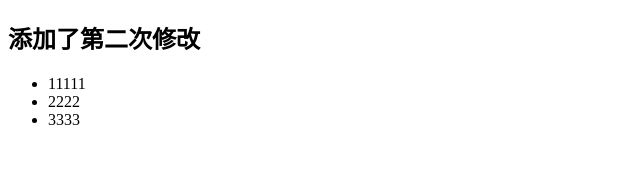
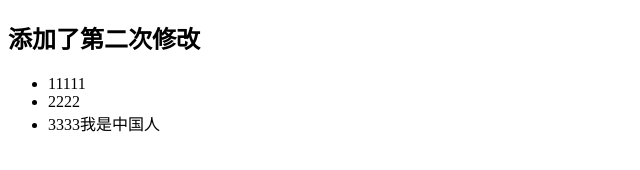
Before and after one commit to w3cteching/vuepro-1902A, a plain HTML site: page index.html in a window 1280 px wide. Shown: the whole page, without its empty margins (0-640 px from the left). Drawn offline with Linux system fonts and the light colour scheme.

Commit message:
修改index.html

```diff
--- a/index.html
+++ b/index.html
@@ -11,7 +11,7 @@
    <ul>
       <li>11111</li>
       <li>2222</li>
-      <li>3333</li>
+      <li>3333我是中国人</li>
    </ul>
 
 </body>
```
